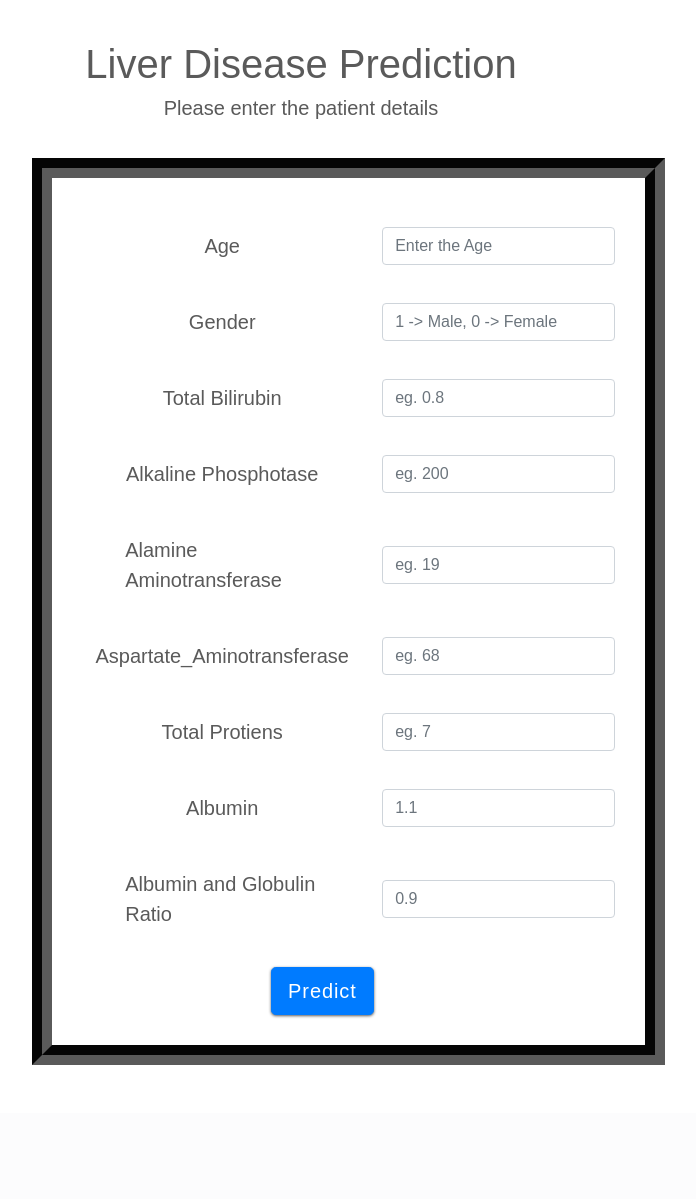
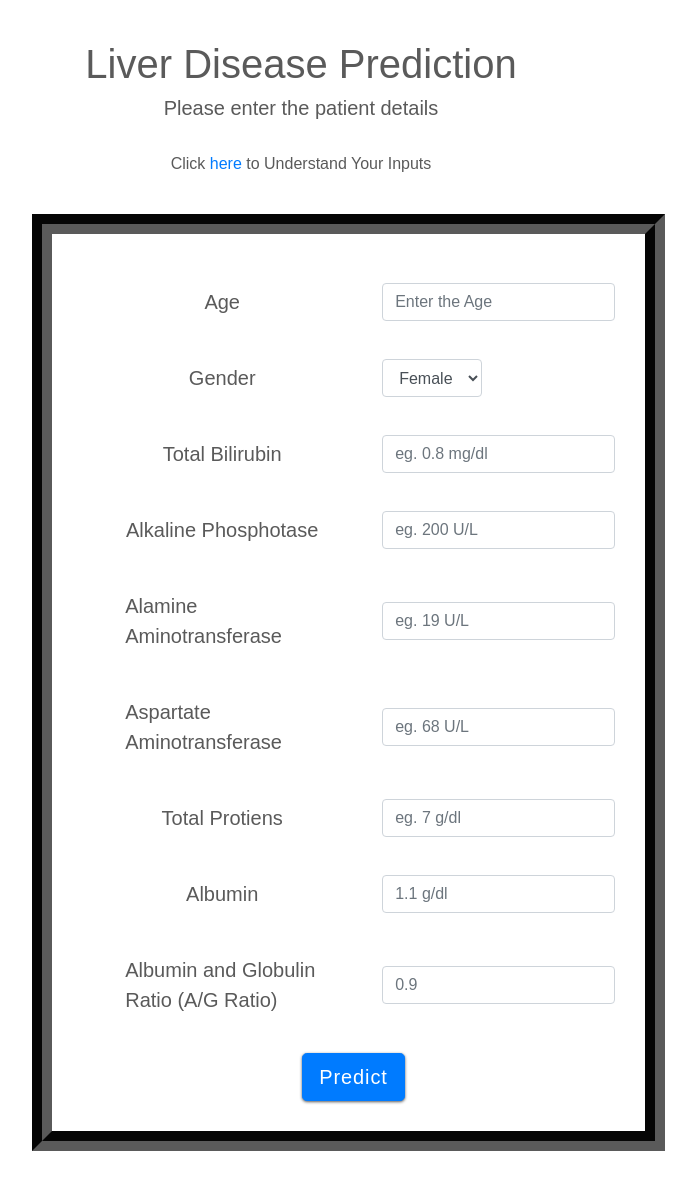
Before and after one commit to govindjha6375/prognosis, a Flask app: page /liver in a window 1280 px wide. Shown: the part 56-1255 px from the top of the page, without its empty margins (339-1035 px from the left). Before the commit the page ends 1121 px from the top, so only its background shows below. Run offline with Flask 3, Linux system fonts and the light colour scheme; parts of the project's set-up code (start-up, migrations or seed data) failed here and were passed over; some libraries are stand-ins or nearby versions.

Commit message:
Update liver.html

```diff
--- a/templates/liver.html
+++ b/templates/liver.html
@@ -149,8 +149,8 @@ fieldset button
             </nav>
     </header><br/><br/>
     <h1 style="text-align:center;">Liver Disease Prediction</h1>
-    <h5 style="text-align:center;">Please enter the patient details</h5>
-
+    <h5 style="text-align:center;">Please enter the patient details</h5> <br>
+    <p style="text-align:center;">Click <a href="/disindex#livDoc">here</a> to Understand Your Inputs </p>
     <form action="{{ url_for('predictliver')}}" method="post" class="form-inline">
       <fieldset>
           <div class="tabcontent" id="new">
@@ -162,43 +162,47 @@ fieldset button
             <div class="form-group">
               <!-- TODO : Year to accept only year date picker -->
               <label for="Gender">Gender</label>
-              <input class="form-control" type="number" id="Gender" name="Gender" required="required" placeholder="1 -> Male, 0 -> Female">
+              <!--<input class="form-control" type="number" id="Gender" name="Gender" required="required" placeholder="1 -> Male, 0 -> Female">-->
+              <select id="Gender" name="Gender" class="form-control">
+                <option value="0">Female</option>
+                <option value="1">Male</option>
+            </select>
             </div>
             <div class="form-group">
               <!-- TODO : Year to accept only year date picker -->
               <label for="Total Bilirubin">Total Bilirubin</label>
-              <input class="form-control" type="number" id="Total Bilirubin" name="Total Bilirubin" required="required" placeholder="eg. 0.8" step="any">
+              <input class="form-control" type="number" id="Total Bilirubin" name="Total Bilirubin" required="required" placeholder="eg. 0.8 mg/dl" step="any">
             </div>
 
             <div class="form-group">
               <label for="Alkaline_Phosphotase">Alkaline Phosphotase</label>
-              <input class="form-control" type="number" id="Alkaline_Phosphotase" name="Alkaline_Phosphotase" required="required" placeholder="eg. 200" step="any">
+              <input class="form-control" type="number" id="Alkaline_Phosphotase" name="Alkaline_Phosphotase" required="required" placeholder="eg. 200 U/L" step="any">
             </div>
 
             <div class="form-group">
               <label for="Alamine_Aminotransferase">Alamine Aminotransferase</label>
-              <input class="form-control" type="number" id="Alamine_Aminotransferase" name="Alamine_Aminotransferase" required="required" placeholder="eg. 19" step="any">
+              <input class="form-control" type="number" id="Alamine_Aminotransferase" name="Alamine_Aminotransferase" required="required" placeholder="eg. 19 U/L" step="any">
             </div>
             <div class="form-group">
-              <label for="Aspartate_Aminotransferase">Aspartate_Aminotransferase</label>
-              <input class="form-control" step="any" type="number" id="Aspartate_Aminotransferase" name="Aspartate_Aminotransferase" required="required" placeholder="eg. 68">
+              <label for="Aspartate_Aminotransferase">Aspartate Aminotransferase</label>
+              <input class="form-control" step="any" type="number" id="Aspartate_Aminotransferase" name="Aspartate_Aminotransferase" required="required" placeholder="eg. 68 U/L">
             </div>
 
             <div class="form-group">
               <label for="Total_Protiens">Total Protiens</label>
-              <input class="form-control" step="any" type="number" id="Total_Protiens" name="Total_Protiens" required="required" placeholder="eg. 7">
+              <input class="form-control" step="any" type="number" id="Total_Protiens" name="Total_Protiens" required="required" placeholder="eg. 7 g/dl">
             </div>
 
             <div class="form-group">
               <label for="Albumin">Albumin</label>
-              <input class="form-control" step="any" type="number" id="Albumin" name="Albumin" required="required" placeholder="1.1">
+              <input class="form-control" step="any" type="number" id="Albumin" name="Albumin" required="required" placeholder="1.1 g/dl">
             </div>
 
             <div class="form-group">
-              <label for="Albumin_and_Globulin_Ratio">Albumin and Globulin Ratio</label>
+              <label for="Albumin_and_Globulin_Ratio">Albumin and Globulin Ratio (A/G Ratio)</label>
               <input class="form-control" step="any" type="number" id="Albumin_and_Globulin_Ratio" name="Albumin_and_Globulin_Ratio" required="required" placeholder="0.9">
             </div>
-              &nbsp;&nbsp;&nbsp;&nbsp;&nbsp;&nbsp;&nbsp;&nbsp;&nbsp;&nbsp;&nbsp;&nbsp;&nbsp;&nbsp;&nbsp;&nbsp;&nbsp;&nbsp;&nbsp;&nbsp;&nbsp;&nbsp;&nbsp;&nbsp;&nbsp;&nbsp;&nbsp;&nbsp;&nbsp;<button type="submit" class="btn btn-primary btn-lg">Predict</button>
+              &nbsp;&nbsp;&nbsp;&nbsp;&nbsp;&nbsp;&nbsp;&nbsp;&nbsp;&nbsp;&nbsp;&nbsp;&nbsp;&nbsp;&nbsp;&nbsp;&nbsp;&nbsp;&nbsp;&nbsp;&nbsp;&nbsp;&nbsp;&nbsp;&nbsp;&nbsp;&nbsp;&nbsp;&nbsp;&nbsp;&nbsp;&nbsp;&nbsp;&nbsp;&nbsp;&nbsp;<button type="submit" class="btn btn-primary btn-lg">Predict</button>
             </div>
           </fieldset>
       </form>
```
